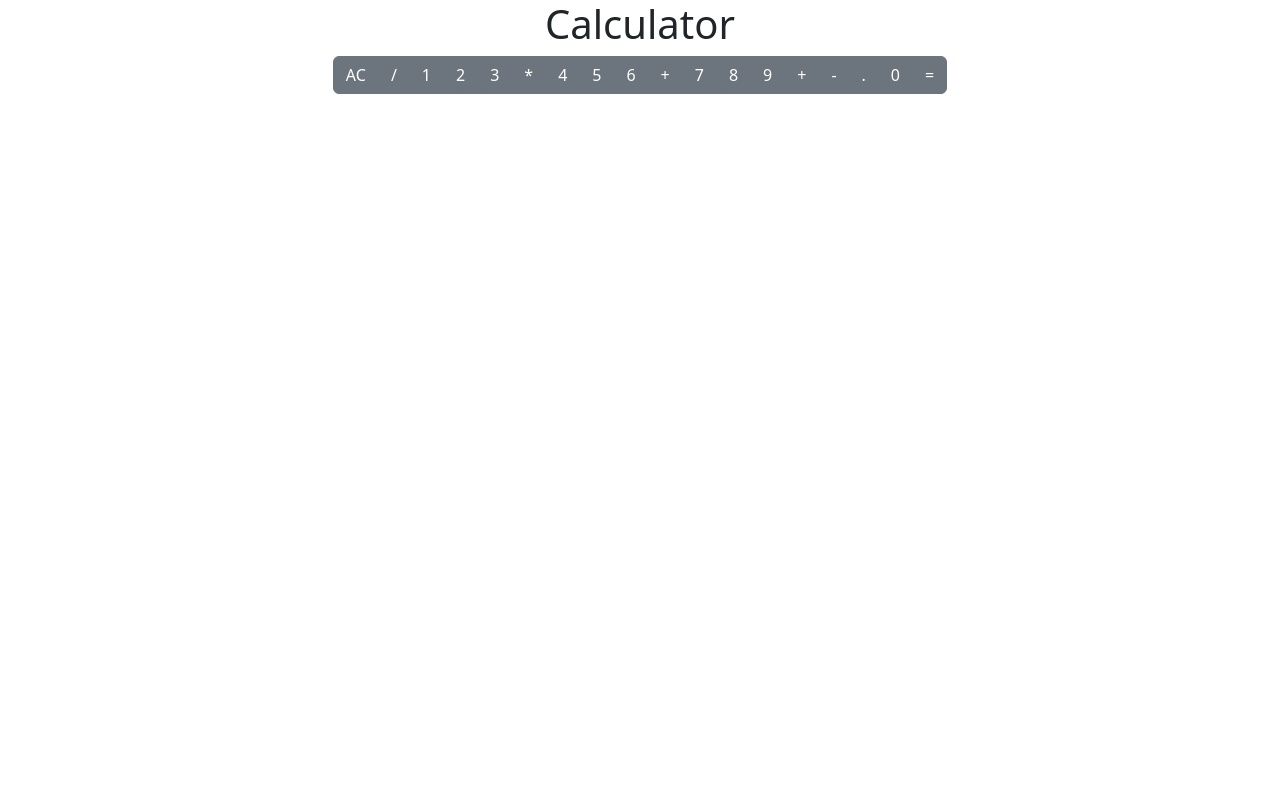
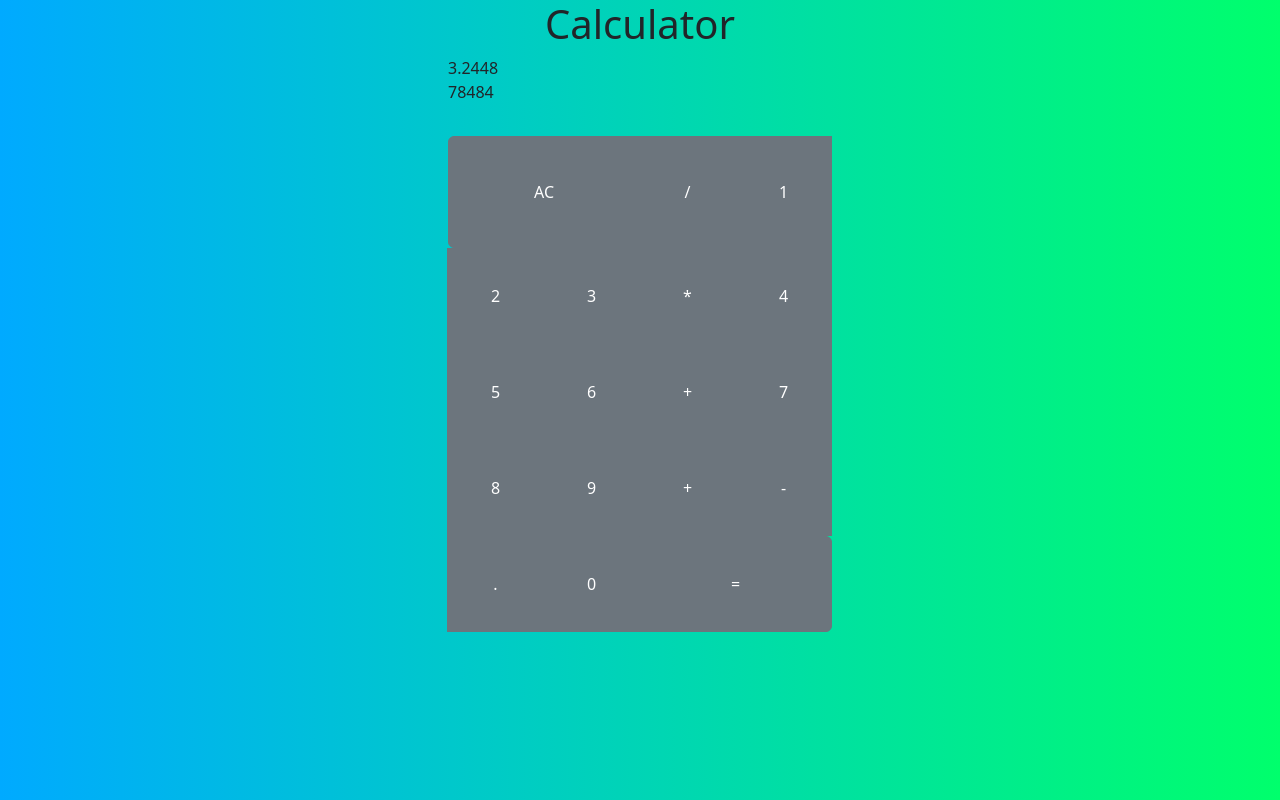
Before and after one commit to Aloeverras/Calculator_react_TypeScript, a React (Vite) app in the folder frontend/: page / in a window 1280 px wide. Built offline with nearby package versions, Linux system fonts and the light colour scheme.

Commit message:
sass in projet

```diff
--- a/frontend/index.html
+++ b/frontend/index.html
@@ -7,7 +7,7 @@
     <meta name="viewport" content="width=device-width, initial-scale=1.0" />
     <title>Vite + React + TS</title>
   </head>
-  <body>
+  <body class="m-0">
     <div id="root"></div>
     <script type="module" src="/src/main.tsx"></script>
     <script src="https://cdn.jsdelivr.net/npm/bootstrap@5.3.6/dist/js/bootstrap.bundle.min.js" integrity="sha384-j1CDi7MgGQ12Z7Qab0qlWQ/Qqz24Gc6BM0thvEMVjHnfYGF0rmFCozFSxQBxwHKO" crossorigin="anonymous"></script>
--- a/frontend/package.json
+++ b/frontend/package.json
@@ -24,6 +24,7 @@
     "eslint-plugin-react-refresh": "^0.4.19",
     "globals": "^16.0.0",
     "reactstrap": "^9.2.3",
+    "sass": "^1.89.2",
     "typescript": "~5.8.3",
     "typescript-eslint": "^8.30.1",
     "vite": "^6.3.5"
--- a/frontend/src/App.tsx
+++ b/frontend/src/App.tsx
@@ -1,4 +1,5 @@
 import Calculator from "./components/Calculator"
+import "./scss/app.scss"
 
 function App() {
 
--- /dev/null
+++ b/frontend/src/components/DisplayCalculator.tsx
@@ -0,0 +1,13 @@
+import type React from "react";
+import type { PropsDisplayCalculator } from "../interfaces/PropsDisplayCalculator";
+
+const DisplayCalculator : React.FC<PropsDisplayCalculator> = () => {
+    return (
+        <div className="output">
+            <div className="previous-operand">3.2448</div>
+            <div className="previous-current">78484</div>
+         </div>
+    );
+};
+
+export default DisplayCalculator;
--- a/frontend/src/components/KeyBoard.tsx
+++ b/frontend/src/components/KeyBoard.tsx
@@ -1,15 +1,13 @@
 import type React from "react";
 import type { PropsKeyBoard } from "../interfaces/PropsKeyBoard";
 import { Button, ButtonGroup } from "reactstrap";
+import DisplayCalculator from "./DisplayCalculator";
 
 const KeyBoard : React.FC<PropsKeyBoard> = (props : PropsKeyBoard) => {
     return (
-        <div className="calculator-gid">
-            <div className="output">
-                <div className="previous-operand"></div>
-                <div className="previous-current"></div>
-            </div>
-            <ButtonGroup>
+        <div>
+            <DisplayCalculator/>
+            <ButtonGroup  className="calculator-grid d-grid">
             {
                 props.buttonsBoard.map((btn : string) => (
                     btn === "=" || btn === "AC" ? (
--- /dev/null
+++ b/frontend/src/interfaces/PropsDisplayCalculator.ts
@@ -0,0 +1 @@
+export interface PropsDisplayCalculator {};
--- /dev/null
+++ b/frontend/src/scss/app.scss
@@ -0,0 +1,23 @@
+$firstColor : #00AAFF;
+$secondColor : #00FF6C ;
+
+*, *::before, *::after {
+    box-sizing: border-box;
+}
+
+body {
+    background : linear-gradient(to right, $firstColor, $secondColor);
+    .calculator-grid {
+        margin-top: 2rem;
+        grid-template-columns: repeat(4, 6rem);
+        grid-template-rows: minmax(7rem, auto) repeat(5, 6rem);
+        .span-two {
+            grid-column: span 2;
+        }
+        .output {
+            grid-column: 1 / -1;
+            background-color: rgba(0, 0, 0, .75);
+            display: flex;
+        }
+    }
+}
```
Also changed, not shown: 1 other file (tests, documents, lock files or other folders).
